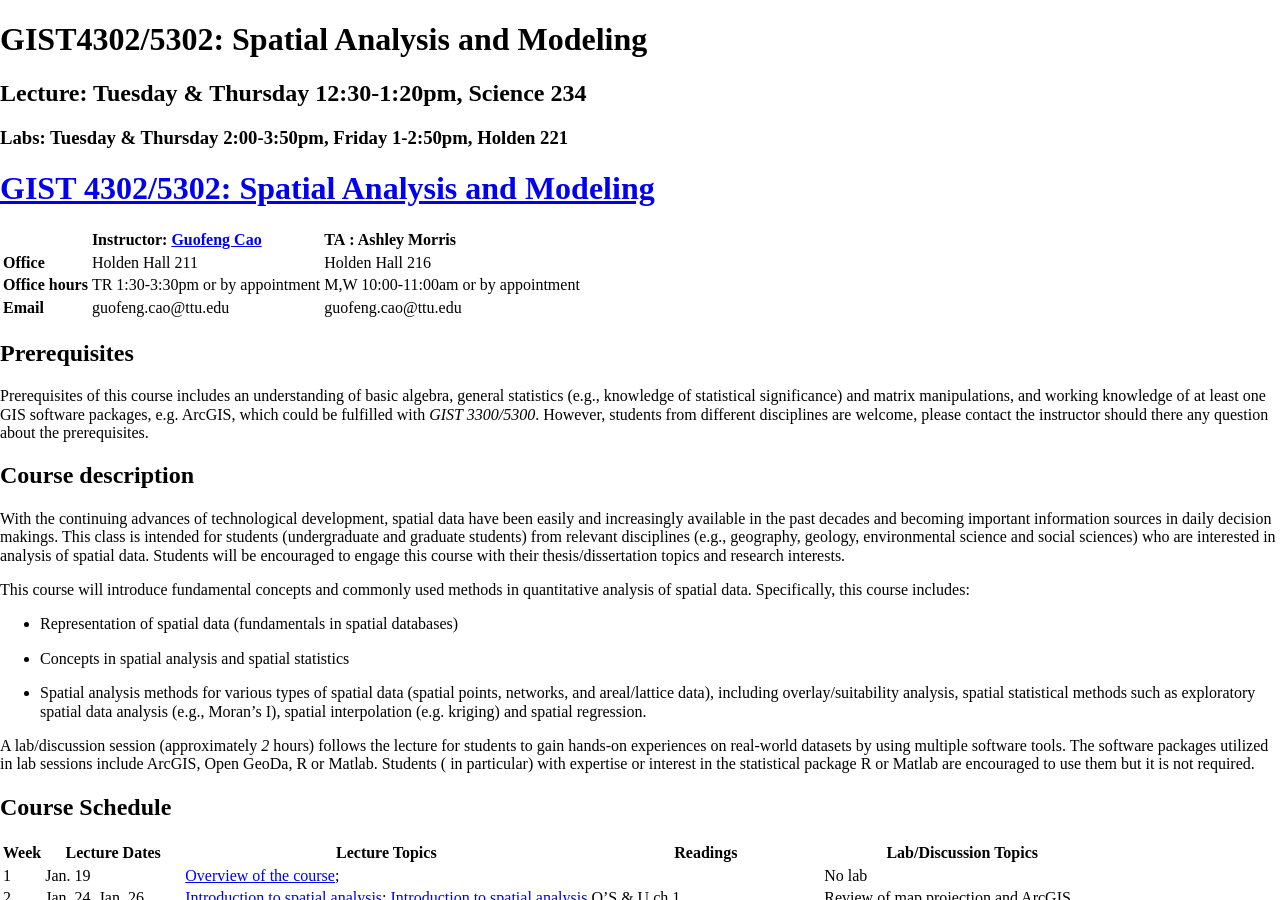
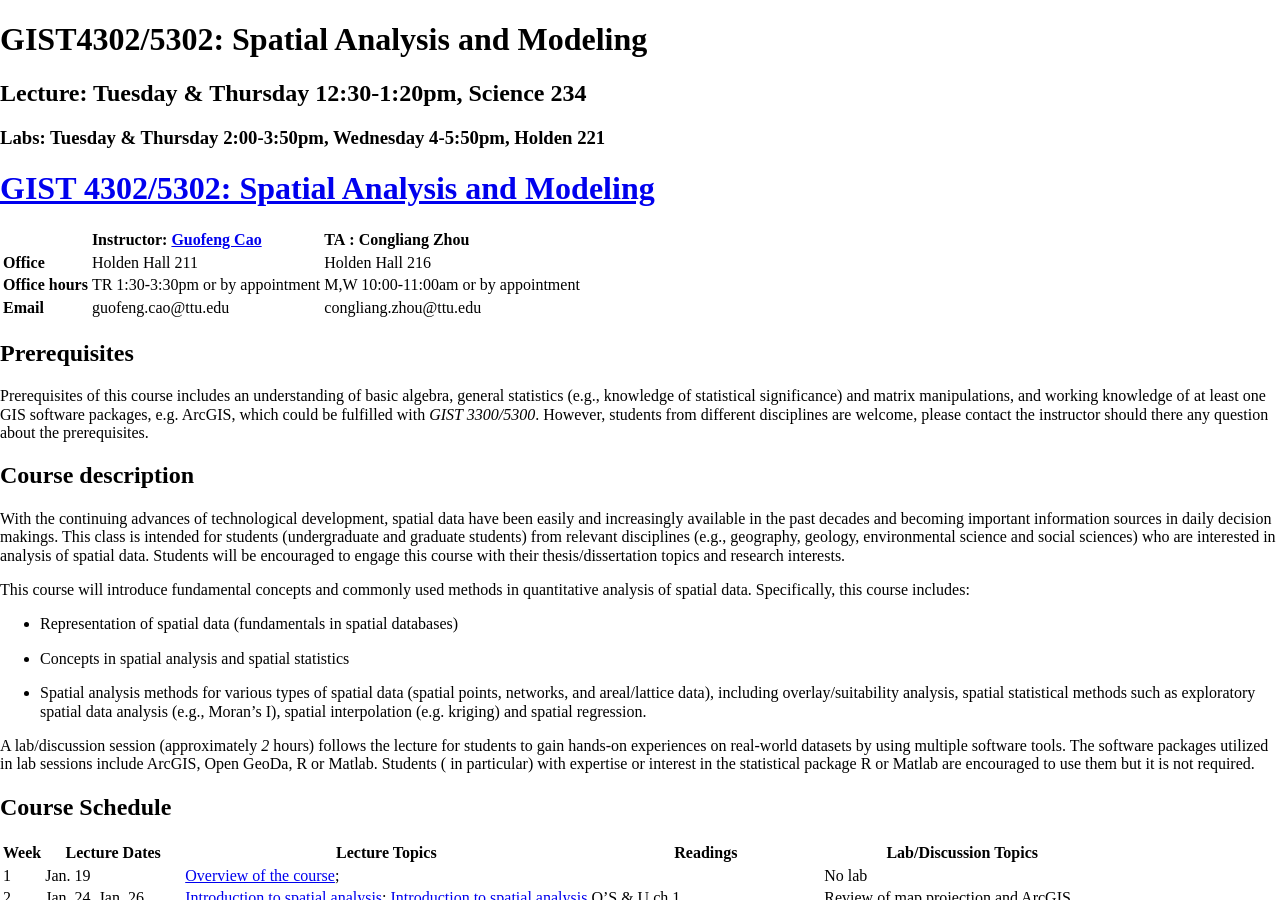
Before and after one commit to edieraristizabal/gist4302, a Jekyll site: the page built from README.md, in a window 1280 px wide and 900 px high. Built offline with Jekyll 4.4.1, drawn with Linux system fonts in a browser that asks for light colours; nearby versions of some CDN libraries; library files that are not in the unit come from our copies; our own code applies the rules of GitHub Pages for plain Markdown files.

Commit message:
2017 spring

```diff
--- a/_layouts/base.html
+++ b/_layouts/base.html
@@ -9,7 +9,7 @@
       <h2 class="project-tagline">Lecture: Tuesday & Thursday 12:30-1:20pm,
 	      Science 234</h2>
       <h3 class="project-tagline"> Labs: Tuesday & Thursday 2:00-3:50pm,
-	      Friday 1-2:50pm, Holden 221</h2>
+	      Wednesday 4-5:50pm, Holden 221</h2>
       <!--
       <a href="http://www.gis.ttu.edu/starlab/guofeng" class="btn">Guofeng Cao </a>
       <a href="http://www.gis.ttu.edu/" class="btn">Center
```
Also changed, not shown: README.md.
